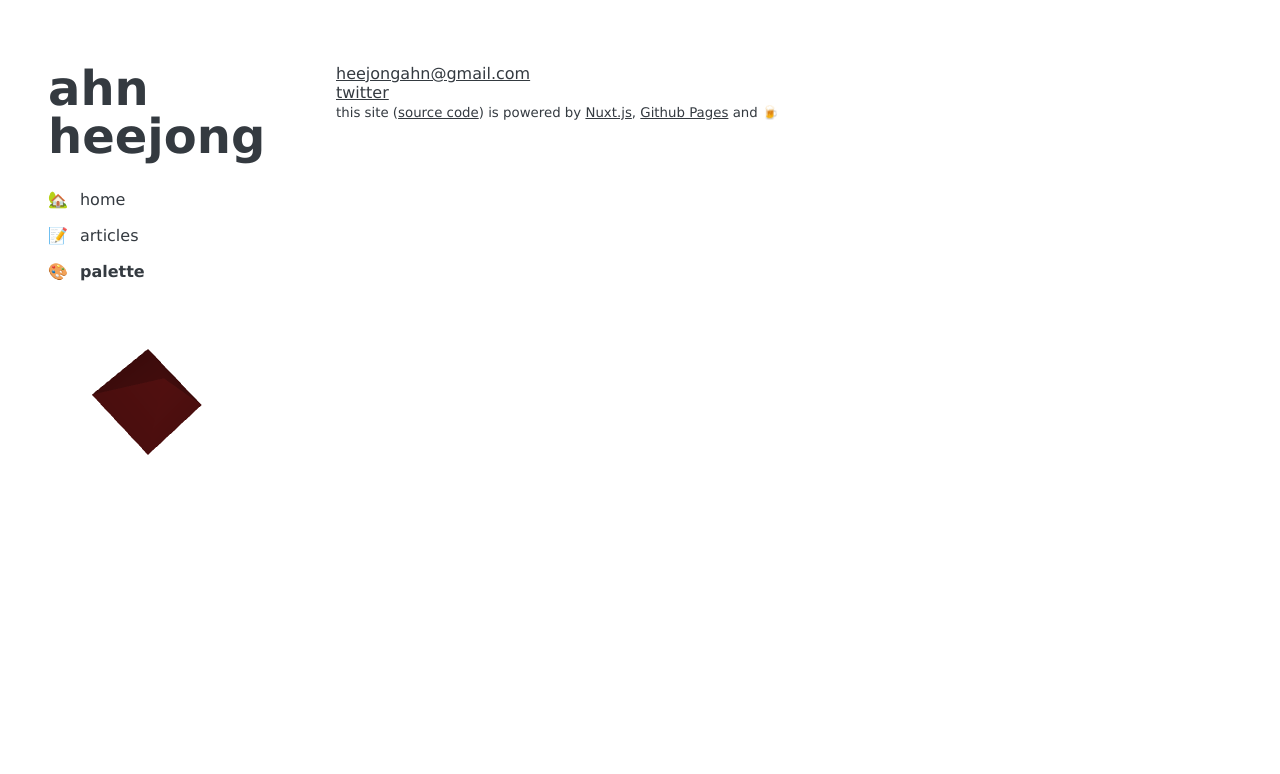
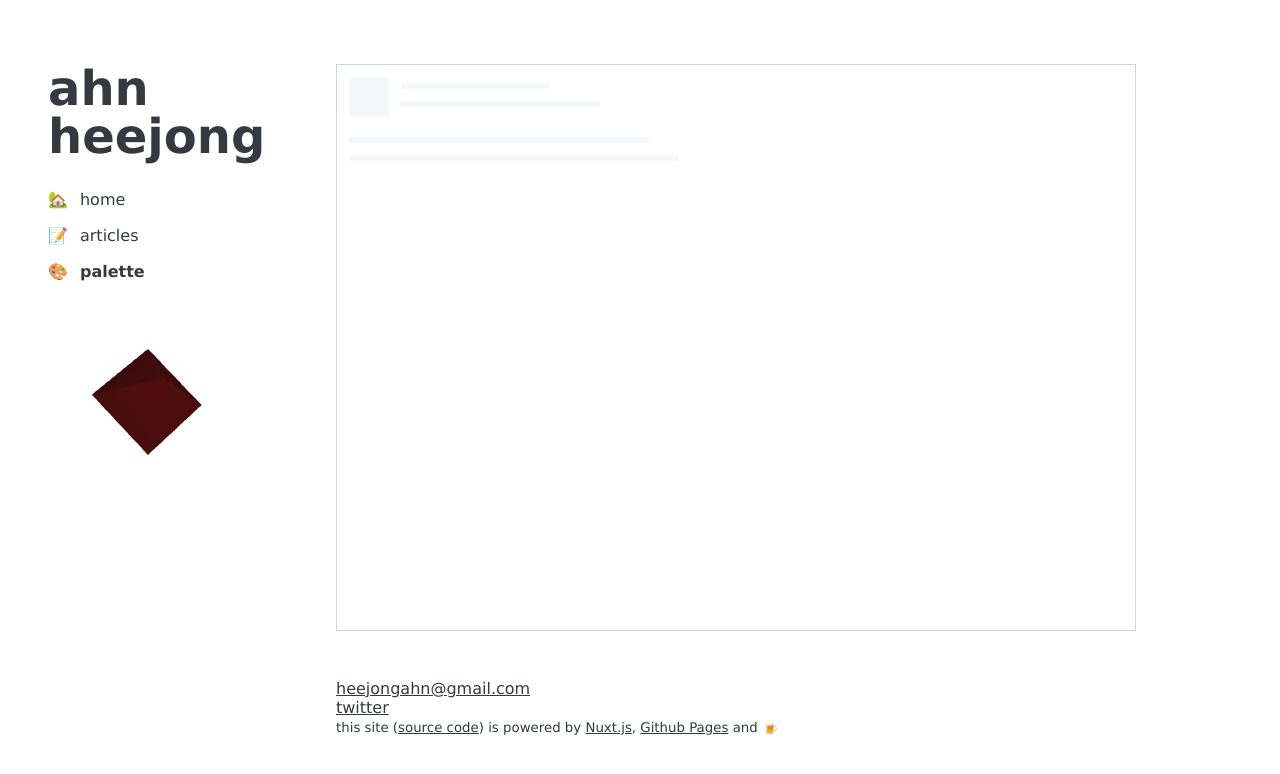
Before and after one commit to heejongahn/ahnheejong.name, a Nuxt app: page /palette/fb-shimmer/1 in a window 1280 px wide. Shown: the top 774 px of the page. Built offline with nearby package versions, Linux system fonts and the light colour scheme.

Commit message:
Add FBShimmer

```diff
--- /dev/null
+++ b/pages/palette/fb-shimmer/_FBShimmer.vue
@@ -0,0 +1,161 @@
+<template>
+  <div :class="$style.wrap">
+    <div :class='$style.shimmer'>
+      <div :class='[$style.blocker, $style._1st]'></div>
+      <div :class='[$style.blocker, $style._2nd]'></div>
+      <div :class='[$style.blocker, $style._3rd]'></div>
+      <div :class='[$style.blocker, $style._4th]'></div>
+      <div :class='[$style.blocker, $style._5th]'></div>
+      <div :class='[$style.blocker, $style._6th]'></div>
+      <div :class='[$style.blocker, $style._7th]'></div>
+      <div :class='[$style.blocker, $style._8th]'></div>
+      <div :class='[$style.blocker, $style._9th]'></div>
+      <div :class='[$style.blocker, $style._10th]'></div>
+      <div :class='[$style.blocker, $style._11th]'></div>
+    </div>
+  </div>
+</template>
+
+<<script>
+export default {
+
+}
+</script>
+
+<style lang="scss" module>
+@import '~assets/variables';
+
+.wrap {
+  width: 100%;
+  padding: 12px;
+  border: 1px solid $divider-color;
+  background-color: white;
+}
+
+.shimmer {
+  position: relative;
+  background-color: #f6f7f9;
+  overflow-x: hidden;
+  overflow-y: hidden;
+
+  width: 100%;
+  height: 150px;
+
+  &:before {
+    height: 200px;
+    display: block;
+    content: '';
+
+    background-image: linear-gradient(to right, #f6f7f9 0%, #e9ebee 20%, #f6f7f9 40%, #f6f7f9 100%);
+    background-repeat: no-repeat;
+
+    animation-duration: 1s;
+    animation-fill-mode: forwards;
+    animation-iteration-count: infinite;
+    animation-name: shimmer;
+    animation-timing-function: linear;
+  }
+}
+
+@keyframes shimmer {
+  0% {
+    transform: translateX(-400px);
+  }
+
+  100% {
+    transform: translateX(400px);
+  }
+}
+
+$profile-width: 40px;
+$profile-height: 40px;
+
+$content-top: 60px;
+
+$blocker-width: 6px;
+$blocker-left-end: $profile-width + 2 * $blocker-width;
+
+.blocker {
+  background-color: white;
+  position: absolute;
+}
+
+._1st {
+  top: 0;
+  left: $profile-width;
+  width: 2 * $blocker-width;
+  height: $profile-height;
+}
+
+._2nd {
+  top: 0;
+  left: $blocker-left-end;
+  right: 0;
+
+  height: $blocker-width;
+}
+
+._3rd {
+  left: 200px;
+  right: 0px;
+  top: $blocker-width;
+  height: $blocker-width;
+}
+
+._4th {
+  top: 2 * $blocker-width;
+  left: $blocker-left-end;
+  right: 0;
+
+  height: 2 * $blocker-width;
+}
+
+._5th {
+  top: 4 * $blocker-width;
+  left: 250px;
+  right: 0;
+  height: $blocker-width;
+}
+
+._6th {
+  top: 5 * $blocker-width;
+  left: $blocker-left-end;
+  right: 0;
+  height: $profile-height - (5 * $blocker-width);
+}
+
+._7th {
+  top: $profile-height;
+  left: 0;
+  right: 0;
+  height: $content-top - $profile-height;
+}
+
+._8th {
+  top: $content-top;
+  left: 300px;
+  right: 0;
+  height: $blocker-width;
+}
+
+._9th {
+  top: $content-top + $blocker-width;
+  left: 0;
+  right: 0;
+  height: $blocker-width * 2;
+}
+
+._10th {
+  top: $content-top + 3 * $blocker-width;
+  left: 330px;
+  right: 0;
+  height: $blocker-width;
+}
+
+._11th {
+  top: $content-top + 4 * $blocker-width;
+  left: 0;
+  right: 0;
+  bottom: 0;
+}
+</style>
--- /dev/null
+++ b/pages/palette/fb-shimmer/index.vue
@@ -0,0 +1,3 @@
+<template>
+
+</template>
```
